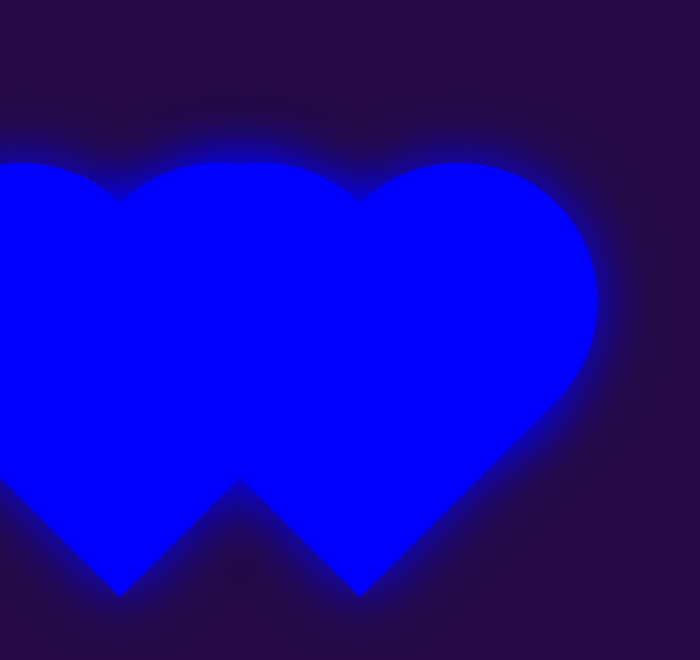
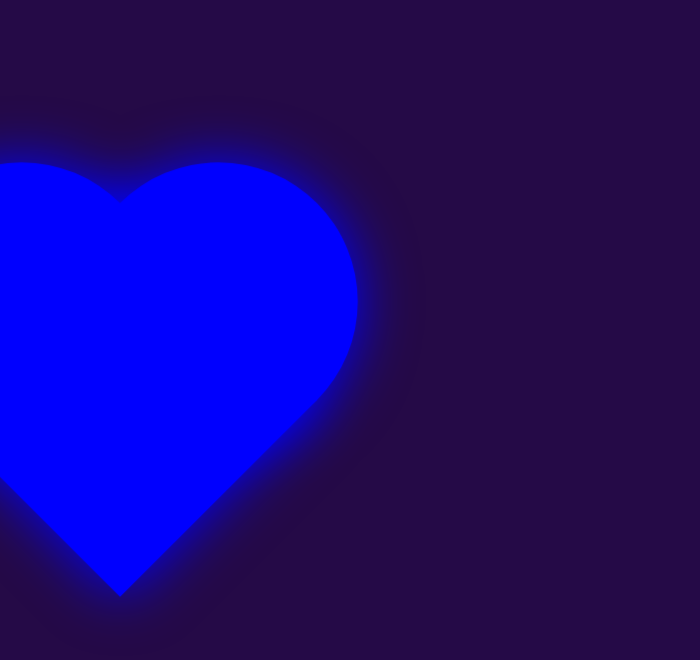
Before and after one commit to nguyen10t2/nguyenheart, a plain HTML site: page index.html in a window 1280 px wide. Shown: the whole page, without its empty margins (0-700 px from the left). Drawn offline with Linux system fonts and the light colour scheme.

Commit message:
Update index.html

```diff
--- a/index.html
+++ b/index.html
@@ -12,9 +12,5 @@
     <div class="heartAA">
         <div class="heart"></div>
     </div>
-    <div class="heartAA">
-        <div class="heart"></div>
-    </div>
-    </div>
 </body>
 </html>
```
